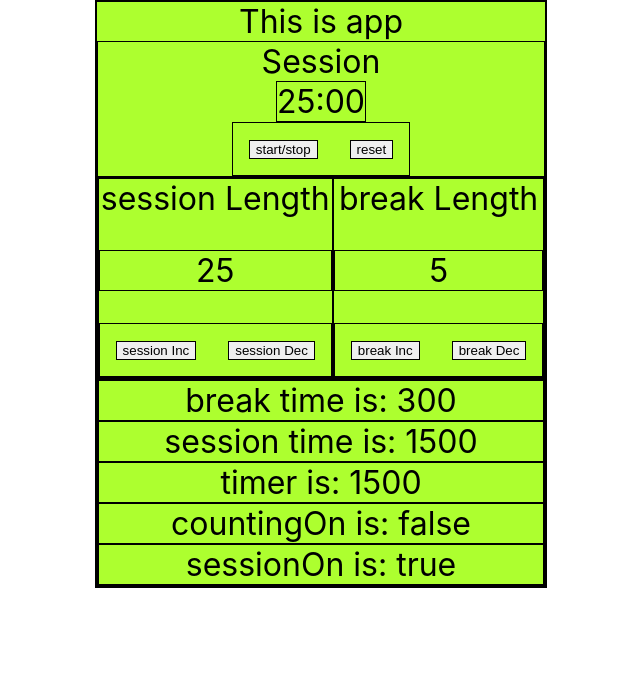
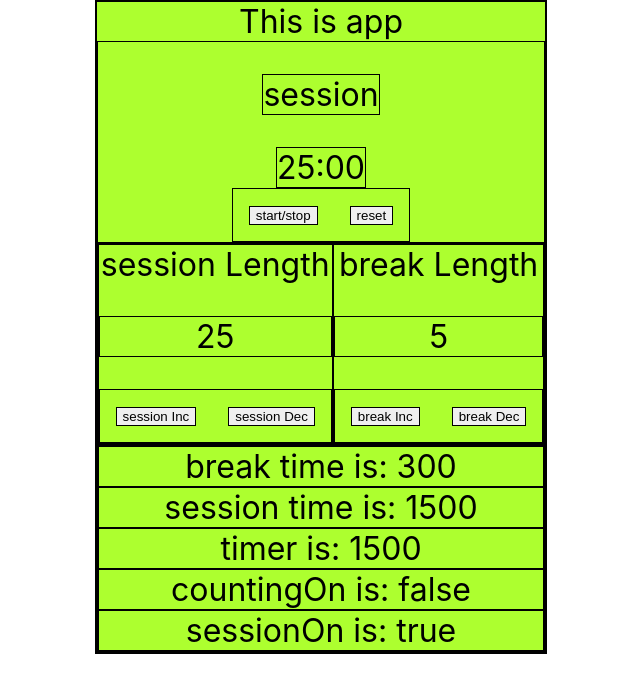
Before and after one commit to markoter/pomodoro-timer, a React (Create React App) app: page / in a window 1280 px wide. Shown: the top 692 px of the page, without its empty margins (319-959 px from the left). Built offline with nearby package versions, Linux system fonts and the light colour scheme.

Commit message:
time-babal shows current session/break

```diff
--- a/src/App.js
+++ b/src/App.js
@@ -107,6 +107,7 @@ function App() {
       This is app
       <ClockComp
         time={showTime(state.timer)}
+        sessionOn={state.sessionOn}
         countDown={countDown}
         reset={reset}
       />
--- a/src/clockComp.js
+++ b/src/clockComp.js
@@ -1,8 +1,9 @@
 const ClockComp = (props) => {
-    const {time, countDown, reset} = props
+    const {time, sessionOn, countDown, reset} = props
+    const currentCounting = sessionOn ? 'session' : 'break'
     return (
-        <div id="timer-label">
-            Session
+        <div id="clock">
+            <p id="timer-label">{currentCounting}</p>
             <time id="time-left">{time}</time>
             <div id="controls">
                 <button id="start_stop" onClick={countDown}>start/stop</button>
--- a/src/index.css
+++ b/src/index.css
@@ -17,7 +17,7 @@ body * {
   text-align: center;
 }
 
-#timer-label {
+#clock {
   display: flex;
   flex-direction: column;
   align-items: center;
--- a/src/index.scss
+++ b/src/index.scss
@@ -20,7 +20,7 @@ body {
   text-align: center;
 
 }
-#timer-label {
+#clock {
   display: flex;
   flex-direction: column;
   align-items: center;
```
